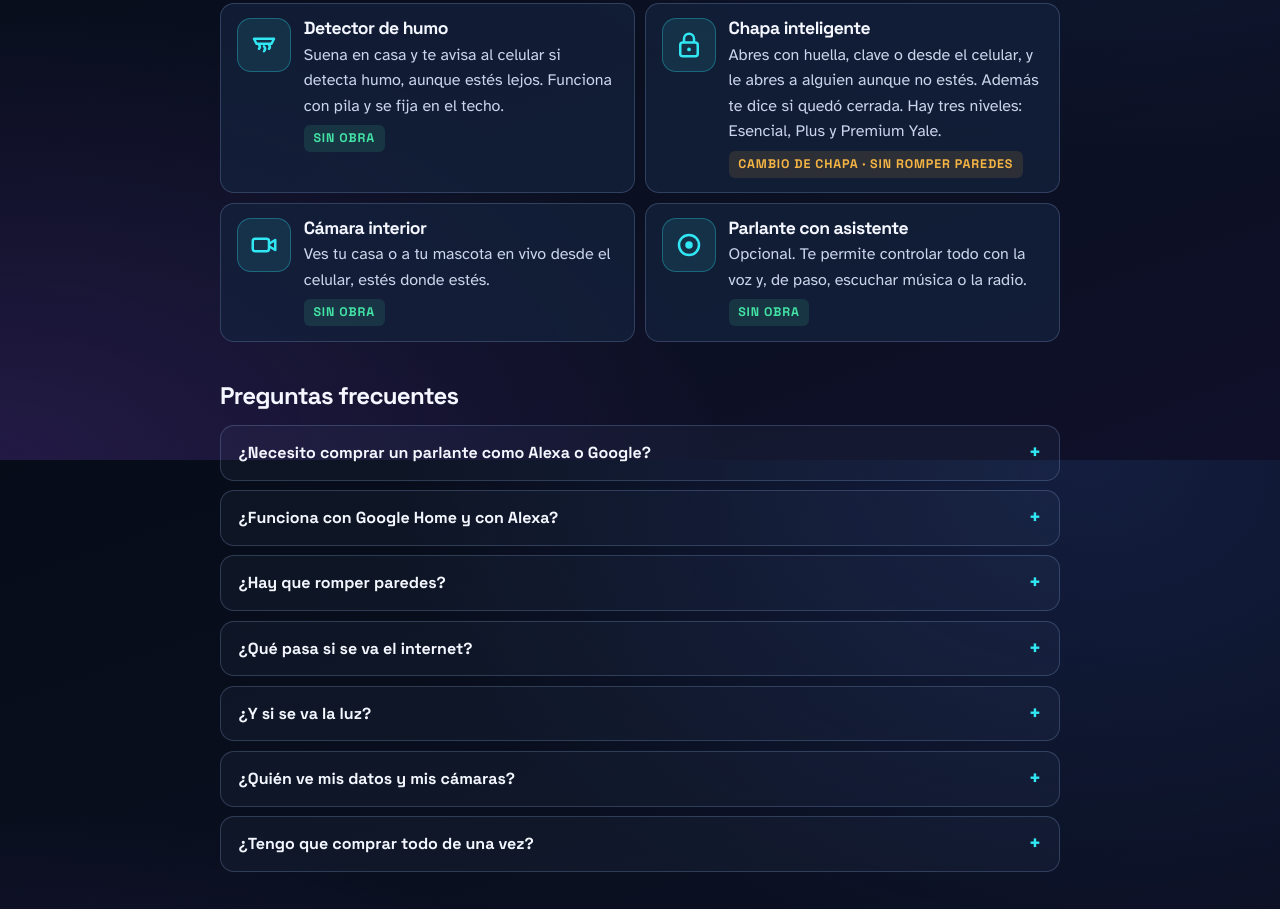
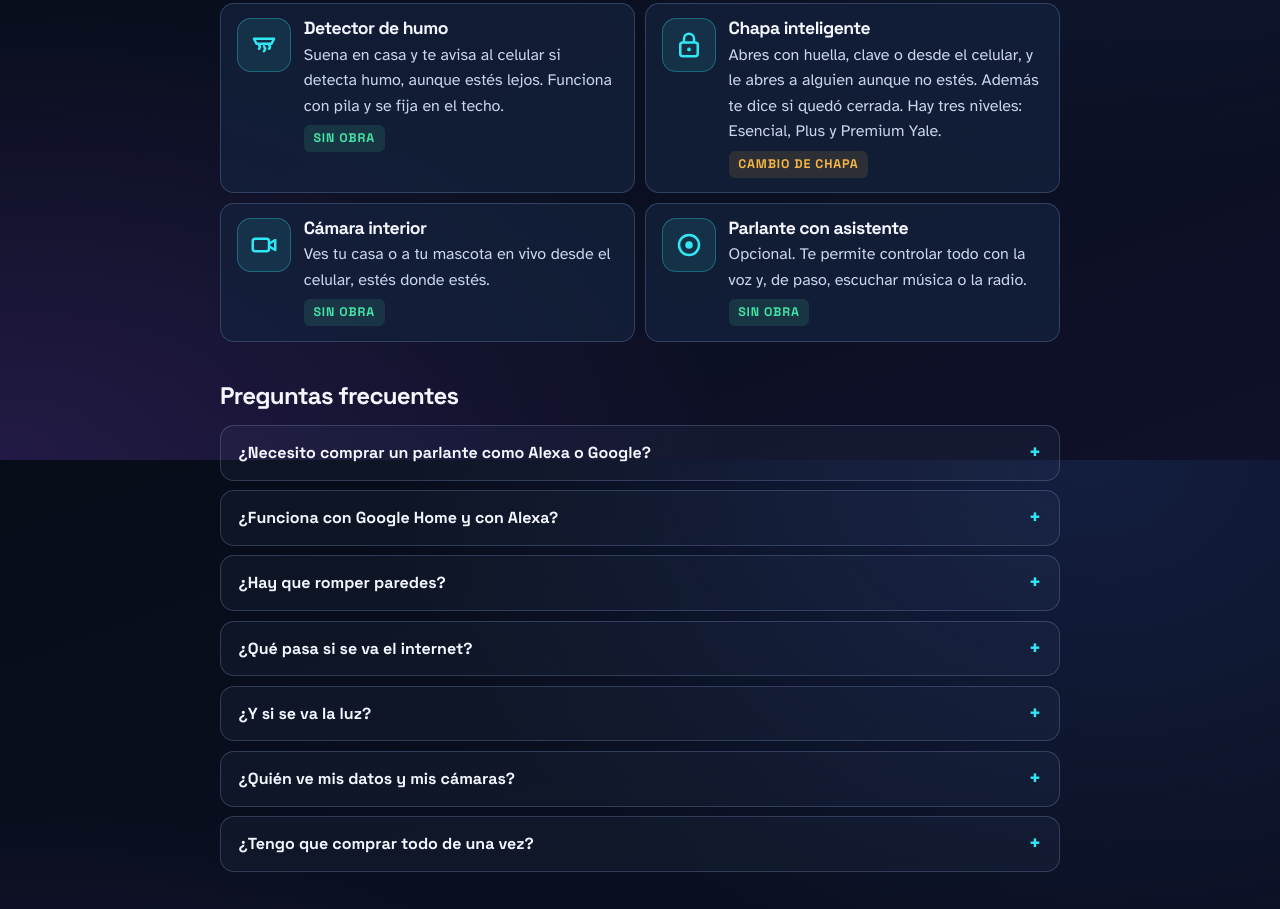
Before and after one commit to EandreaSanchez/lares-iot-encuesta, a plain HTML site: page como-funciona.html in a window 1280 px wide. Shown: the part 1940-2849 px from the top of the page. Drawn offline with Linux system fonts and the light colour scheme.

```diff
--- a/como-funciona.html
+++ b/como-funciona.html
@@ -132,7 +132,7 @@ footer{margin-top:2rem;font-size:.92rem;color:#91a2c1}
       <div class="eq"><div class="ico"><svg viewBox="0 0 24 24" aria-hidden="true"><path d="M12 3s6 6.5 6 11a6 6 0 0 1-12 0c0-4.5 6-11 6-11z" fill="none" stroke="currentColor" stroke-width="2" stroke-linejoin="round"/></svg></div><div><h3>Sensor de fuga de agua</h3><p>Se pone en el piso de la cocina, el baño o el lavadero, y te avisa si detecta agua.</p><span class="tag">Sin obra</span></div></div>
       <div class="eq"><div class="ico"><svg viewBox="0 0 24 24" aria-hidden="true"><path d="M12 3c1 3 4 4.5 4 8.5a4 4 0 0 1-8 0c0-2 1-3 2-4 0 2 1 3 2 3 0-3-1-5 0-7.5z" fill="none" stroke="currentColor" stroke-width="2" stroke-linejoin="round"/><path d="M6 21h12" stroke="currentColor" stroke-width="2" stroke-linecap="round"/></svg></div><div><h3>Detector de gas</h3><p>Suena y te avisa al celular si detecta una fuga de gas. Se conecta a un tomacorriente.</p><span class="tag">Sin obra</span></div></div>
       <div class="eq"><div class="ico"><svg viewBox="0 0 24 24" aria-hidden="true"><path d="M4 7h16l-2 4H6z" fill="none" stroke="currentColor" stroke-width="2" stroke-linejoin="round"/><path d="M8 15c1-1 1-2 0-3M12 17c1.2-1.3 1.2-2.7 0-4M16 15c1-1 1-2 0-3" fill="none" stroke="currentColor" stroke-width="2" stroke-linecap="round"/></svg></div><div><h3>Detector de humo</h3><p>Suena en casa y te avisa al celular si detecta humo, aunque estés lejos. Funciona con pila y se fija en el techo.</p><span class="tag">Sin obra</span></div></div>
-      <div class="eq"><div class="ico"><svg viewBox="0 0 24 24" aria-hidden="true"><rect x="5" y="10" width="14" height="11" rx="2" fill="none" stroke="currentColor" stroke-width="2"/><path d="M8 10V7a4 4 0 0 1 8 0v3" fill="none" stroke="currentColor" stroke-width="2"/><circle cx="12" cy="15.5" r="1.5" fill="currentColor"/></svg></div><div><h3>Chapa inteligente</h3><p>Abres con huella, clave o desde el celular, y le abres a alguien aunque no estés. Además te dice si quedó cerrada. Hay tres niveles: Esencial, Plus y Premium Yale.</p><span class="tag el">Cambio de chapa · sin romper paredes</span></div></div>
+      <div class="eq"><div class="ico"><svg viewBox="0 0 24 24" aria-hidden="true"><rect x="5" y="10" width="14" height="11" rx="2" fill="none" stroke="currentColor" stroke-width="2"/><path d="M8 10V7a4 4 0 0 1 8 0v3" fill="none" stroke="currentColor" stroke-width="2"/><circle cx="12" cy="15.5" r="1.5" fill="currentColor"/></svg></div><div><h3>Chapa inteligente</h3><p>Abres con huella, clave o desde el celular, y le abres a alguien aunque no estés. Además te dice si quedó cerrada. Hay tres niveles: Esencial, Plus y Premium Yale.</p><span class="tag el">Cambio de chapa</span></div></div>
       <div class="eq"><div class="ico"><svg viewBox="0 0 24 24" aria-hidden="true"><rect x="3" y="7" width="13" height="10" rx="2" fill="none" stroke="currentColor" stroke-width="2"/><path d="M16 11l5-3v8l-5-3" fill="none" stroke="currentColor" stroke-width="2" stroke-linejoin="round"/></svg></div><div><h3>Cámara interior</h3><p>Ves tu casa o a tu mascota en vivo desde el celular, estés donde estés.</p><span class="tag">Sin obra</span></div></div>
       <div class="eq"><div class="ico"><svg viewBox="0 0 24 24" aria-hidden="true"><circle cx="12" cy="12" r="8" fill="none" stroke="currentColor" stroke-width="2"/><circle cx="12" cy="12" r="3" fill="currentColor"/></svg></div><div><h3>Parlante con asistente</h3><p>Opcional. Te permite controlar todo con la voz y, de paso, escuchar música o la radio.</p><span class="tag">Sin obra</span></div></div>
     </div>
```
